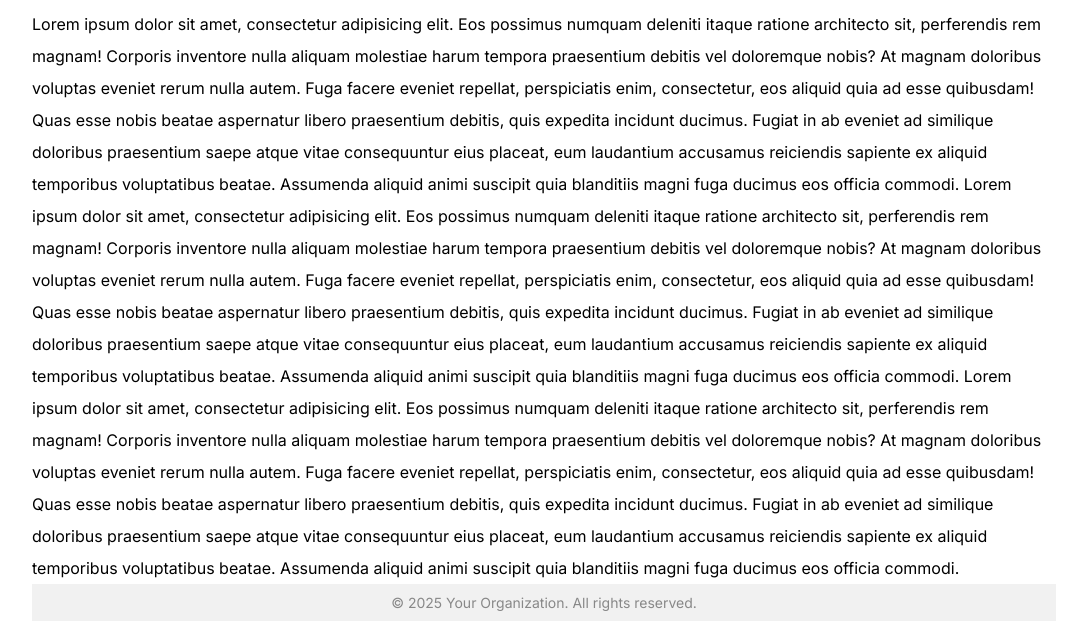
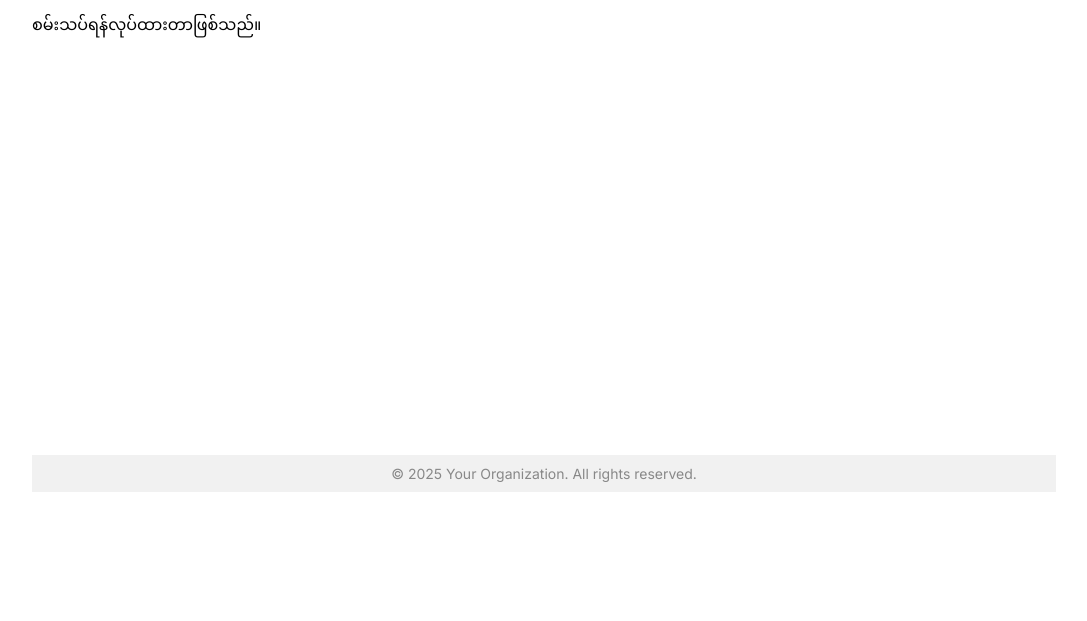
Before and after one commit to Kolinbay/second-calculation, a plain HTML site: page index.html in a window 1280 px wide. Shown: the part 308-929 px from the top of the page, without its empty margins (96-1183 px from the left). After the commit the page ends 800 px from the top, so only its background shows below. Drawn offline with Linux system fonts and the light colour scheme.

Commit message:
Update index.html

```diff
--- a/index.html
+++ b/index.html
@@ -165,30 +165,7 @@
             <h1>Welcome to Home Page</h1>
             <img src="KD LogoK.png" alt="Dashboard Overview" />
             <p>
-                Lorem ipsum dolor sit amet, consectetur adipisicing elit. Eos possimus numquam deleniti itaque ratione
-                architecto sit, perferendis rem magnam! Corporis inventore nulla aliquam molestiae harum tempora
-                praesentium debitis vel doloremque nobis? At magnam doloribus voluptas eveniet rerum nulla autem. Fuga
-                facere eveniet repellat, perspiciatis enim, consectetur, eos aliquid quia ad esse quibusdam! Quas esse
-                nobis beatae aspernatur libero praesentium debitis, quis expedita incidunt ducimus. Fugiat in ab eveniet
-                ad similique doloribus praesentium saepe atque vitae consequuntur eius placeat, eum laudantium accusamus
-                reiciendis sapiente ex aliquid temporibus voluptatibus beatae. Assumenda aliquid animi suscipit quia
-                blanditiis magni fuga ducimus eos officia commodi.
-                Lorem ipsum dolor sit amet, consectetur adipisicing elit. Eos possimus numquam deleniti itaque ratione
-                architecto sit, perferendis rem magnam! Corporis inventore nulla aliquam molestiae harum tempora
-                praesentium debitis vel doloremque nobis? At magnam doloribus voluptas eveniet rerum nulla autem. Fuga
-                facere eveniet repellat, perspiciatis enim, consectetur, eos aliquid quia ad esse quibusdam! Quas esse
-                nobis beatae aspernatur libero praesentium debitis, quis expedita incidunt ducimus. Fugiat in ab eveniet
-                ad similique doloribus praesentium saepe atque vitae consequuntur eius placeat, eum laudantium accusamus
-                reiciendis sapiente ex aliquid temporibus voluptatibus beatae. Assumenda aliquid animi suscipit quia
-                blanditiis magni fuga ducimus eos officia commodi.
-                Lorem ipsum dolor sit amet, consectetur adipisicing elit. Eos possimus numquam deleniti itaque ratione
-                architecto sit, perferendis rem magnam! Corporis inventore nulla aliquam molestiae harum tempora
-                praesentium debitis vel doloremque nobis? At magnam doloribus voluptas eveniet rerum nulla autem. Fuga
-                facere eveniet repellat, perspiciatis enim, consectetur, eos aliquid quia ad esse quibusdam! Quas esse
-                nobis beatae aspernatur libero praesentium debitis, quis expedita incidunt ducimus. Fugiat in ab eveniet
-                ad similique doloribus praesentium saepe atque vitae consequuntur eius placeat, eum laudantium accusamus
-                reiciendis sapiente ex aliquid temporibus voluptatibus beatae. Assumenda aliquid animi suscipit quia
-                blanditiis magni fuga ducimus eos officia commodi.
+               စမ်းသပ်ရန်လုပ်ထားတာဖြစ်သည်။
             </p>
         </div>
     </main>
```
